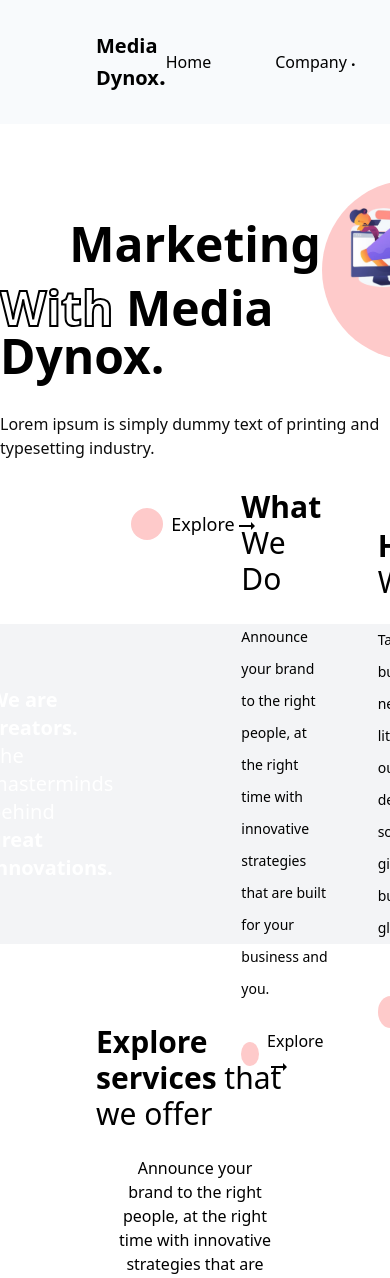
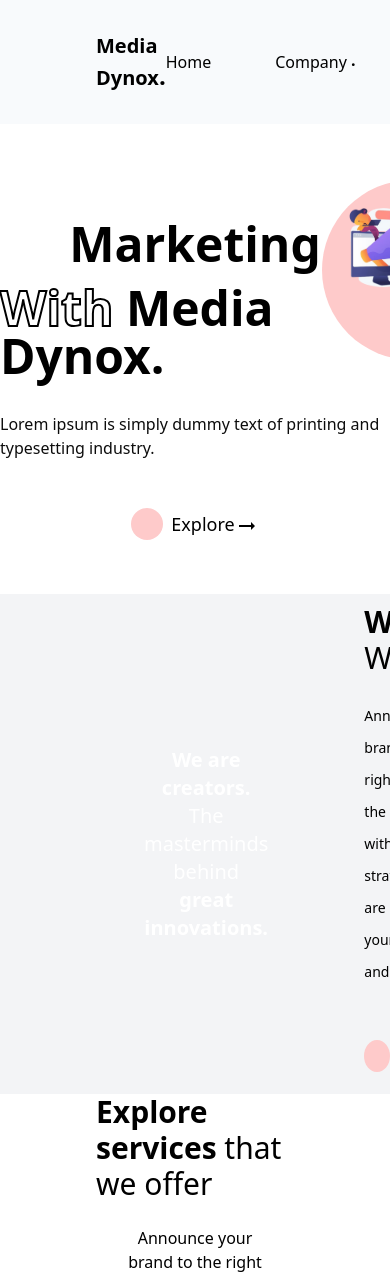
Before and after one commit to rkcoola792/media-dynox, a React (Vite) app: page / in a window 390 px wide. Shown: the top 1278 px of the page. Built offline with nearby package versions, Linux system fonts and the light colour scheme.

Commit message:
section 2 redifiende

```diff
--- a/src/components/Homepage/Section1.jsx
+++ b/src/components/Homepage/Section1.jsx
@@ -4,7 +4,7 @@ import Explore from './Explore';
 const Section1 = () => {
   return (
     <div className=''>
-      <div className="hero-banner flex flex-col items-center pt-20 h-[500px] ">
+      <div className="hero-banner flex flex-col items-center pt-20 h-[470px] ">
         <div className="hero-heading flex flex-col items-center relative">
           <h1 className=" lg:text-7xl text-5xl font-bold text-main-red my-4">
             Marketing
--- a/src/components/Homepage/Section2.jsx
+++ b/src/components/Homepage/Section2.jsx
@@ -4,14 +4,12 @@ import Explore from './Explore';
 
 const Section2 = () => {
   return (
-    <div className="h-[400px]">
-      <div className=" bg-gray-100 h-[320px]  w-screen flex items-center justify-center gap-12 ">
-        <div className="py-8  m-8   left-circle bg-main-red h-[260px] w-[260px] rounded-[50%] text-white flex justify-center items-center">
+    <div className=" bg-gray-100 h-[500px]  w-screen flex items-center justify gap-12 px-24 ">
+      <div className="p-4 circle bg-main-red lg:h-[330px] lg:w-[330px] h-[300px] w-[300px] rounded-[50%] text-white flex justify-center items-center text-center">
         <div>
-            <h1 className="text-xl p-8 px-12">
-              <span className="font-bold">We are creators.</span> The
-              masterminds behind{" "}
-              <span className="font-bold">great innovations.</span>
+          <h1 className="lg:text-3xl text-xl p-6 px-8">
+            <span className="font-bold">We are creators.</span> The masterminds
+            behind <span className="font-bold">great innovations.</span>
           </h1>
         </div>
       </div>
@@ -24,12 +22,7 @@ const Section2 = () => {
           Announce your brand to the right people, at the right time with
           innovative strategies that are built for your business and you.
         </p>
-          <div className="explore flex items-center gap-2 ">
-            <div className="circle h-6 bg-red-200 rounded-[50%] w-6 "></div>
-            <h1>
-              Explore <ArrowRightAltIcon></ArrowRightAltIcon>{" "}
-            </h1>
-          </div>
+       <Explore text="Explore"></Explore>
       </div>
 
       <div className="right-details flex flex-col gap-6 w-[300px] ">
@@ -43,7 +36,6 @@ const Section2 = () => {
         <Explore text="Explore"></Explore>
       </div>
     </div>
-    </div>
   );
 }
 
```
Lines whose indentation alone changed are shown as unchanged.
